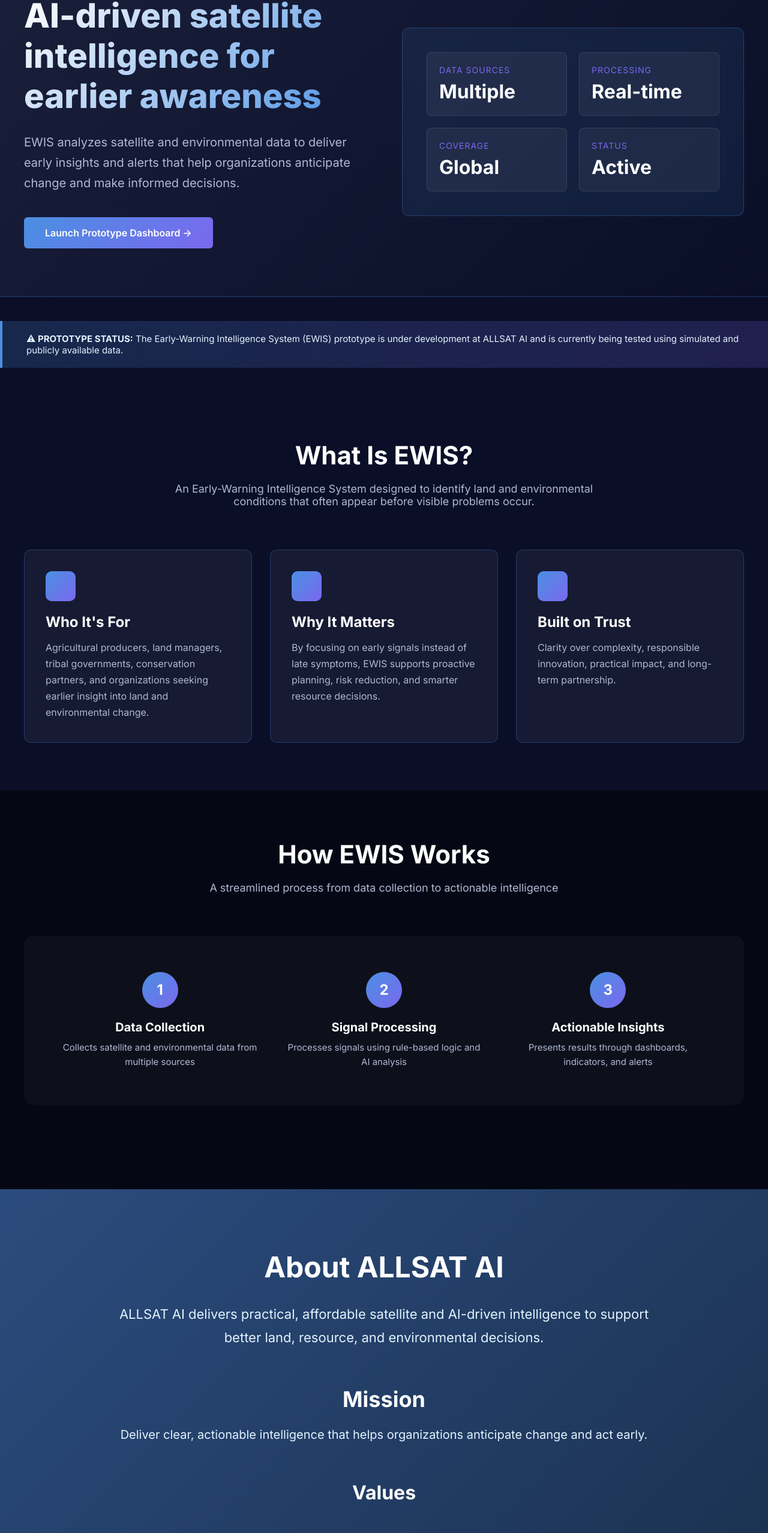
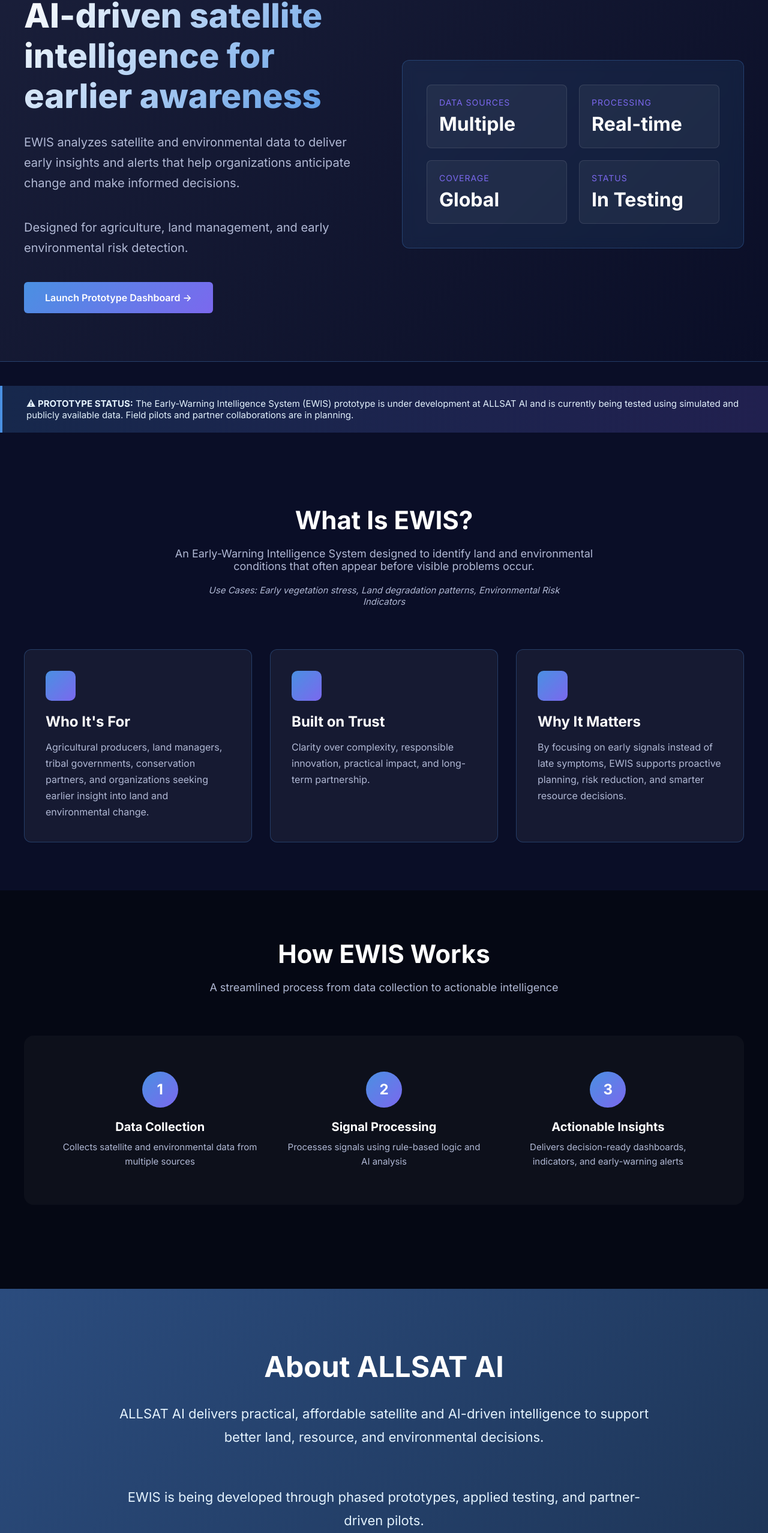
Before and after one commit to revanthxmudavath/ewis-website, a React (Vite) app: page / in a window 1280 px wide. Shown: the part 178-2733 px from the top of the page at 60% size. Built offline with nearby package versions, Linux system fonts and the light colour scheme.

Commit message:
"main: update: text refinements"

```diff
--- a/src/components/AboutAllsatAI.jsx
+++ b/src/components/AboutAllsatAI.jsx
@@ -80,6 +80,10 @@
           <LeadText>
             ALLSAT AI delivers practical, affordable satellite and AI-driven intelligence to support better land, resource, and environmental decisions.
           </LeadText>
+          <LeadText>
+            EWIS is being developed through phased prototypes, applied testing, and
+partner-driven pilots.
+          </LeadText>
 
           <MissionBox>
             <MissionTitle>Mission</MissionTitle>
--- a/src/components/AlertBanner.jsx
+++ b/src/components/AlertBanner.jsx
@@ -23,7 +23,7 @@
   return (
     <BannerWrapper>
       <BannerText>
-        <strong>⚠ PROTOTYPE STATUS:</strong> The Early-Warning Intelligence System (EWIS) prototype is under development at ALLSAT AI and is currently being tested using simulated and publicly available data.
+        <strong>⚠ PROTOTYPE STATUS:</strong> The Early-Warning Intelligence System (EWIS) prototype is under development at ALLSAT AI and is currently being tested using simulated and publicly available data. Field pilots and partner collaborations are in planning.
       </BannerText>
     </BannerWrapper>
   );
--- a/src/components/Footer.jsx
+++ b/src/components/Footer.jsx
@@ -94,7 +94,7 @@
         </FooterGrid>
 
         <FooterBottom>
-          <p>© 2024 ALLSAT AI LLC. All rights reserved. </p>
+          <p>© 2025 ALLSAT AI LLC. All rights reserved. </p>
         </FooterBottom>
       </Container>
     </FooterWrapper>
--- a/src/components/Hero.jsx
+++ b/src/components/Hero.jsx
@@ -108,6 +108,9 @@
             <HeroDescription>
               EWIS analyzes satellite and environmental data to deliver early insights and alerts that help organizations anticipate change and make informed decisions.
             </HeroDescription>
+            <HeroDescription>
+              Designed for agriculture, land management, and early environmental risk detection.
+            </HeroDescription>
             <CTAButton href="https://allsatai-ewis.streamlit.app/" target="_blank" rel="noopener noreferrer">
               Launch Prototype Dashboard →
             </CTAButton>
@@ -129,7 +132,7 @@
               </StatItem>
               <StatItem>
                 <StatLabel>Status</StatLabel>
-                <StatValue>Active</StatValue>
+                <StatValue>In Testing</StatValue>
               </StatItem>
             </StatGrid>
           </StatsVisual>
--- a/src/components/HowItWorks.jsx
+++ b/src/components/HowItWorks.jsx
@@ -116,7 +116,7 @@
               <StepNumber>3</StepNumber>
               <StepTitle>Actionable Insights</StepTitle>
               <StepText>
-                Presents results through dashboards, indicators, and alerts
+                Delivers decision-ready dashboards, indicators, and early-warning alerts
               </StepText>
             </FlowStep>
           </FlowSteps>
--- a/src/components/WhatIsEWIS.jsx
+++ b/src/components/WhatIsEWIS.jsx
@@ -29,6 +29,14 @@
   color: ${colors.textSecondary};
   max-width: 700px;
   margin: 0 auto;
+`;
+
+const SectionSubExample = styled.p`
+  font-size: 15px;
+  color: ${colors.textSecondary};
+  max-width: 600px;
+  margin: 0 auto;
+  font-style: italic;
 `;
 
 const DataCards = styled.div`
@@ -84,6 +92,10 @@
           <SectionSubtitle>
             An Early-Warning Intelligence System designed to identify land and environmental conditions that often appear before visible problems occur.
           </SectionSubtitle>
+          <br/>
+          <SectionSubExample>
+            Use Cases: Early vegetation stress, Land degradation patterns, Environmental Risk Indicators
+          </SectionSubExample>
         </SectionHeader>
 
         <DataCards>
@@ -97,19 +109,21 @@
 
           <DataCard>
             <CardIcon />
+            <CardTitle>Built on Trust</CardTitle>
+            <CardText>
+              Clarity over complexity, responsible innovation, practical impact, and long-term partnership.
+            </CardText>
+          </DataCard>
+
+          <DataCard>
+            <CardIcon />
             <CardTitle>Why It Matters</CardTitle>
             <CardText>
               By focusing on early signals instead of late symptoms, EWIS supports proactive planning, risk reduction, and smarter resource decisions.
             </CardText>
           </DataCard>
 
-          <DataCard>
-            <CardIcon />
-            <CardTitle>Built on Trust</CardTitle>
-            <CardText>
-              Clarity over complexity, responsible innovation, practical impact, and long-term partnership.
-            </CardText>
-          </DataCard>
+
         </DataCards>
       </Container>
     </Section>
```
